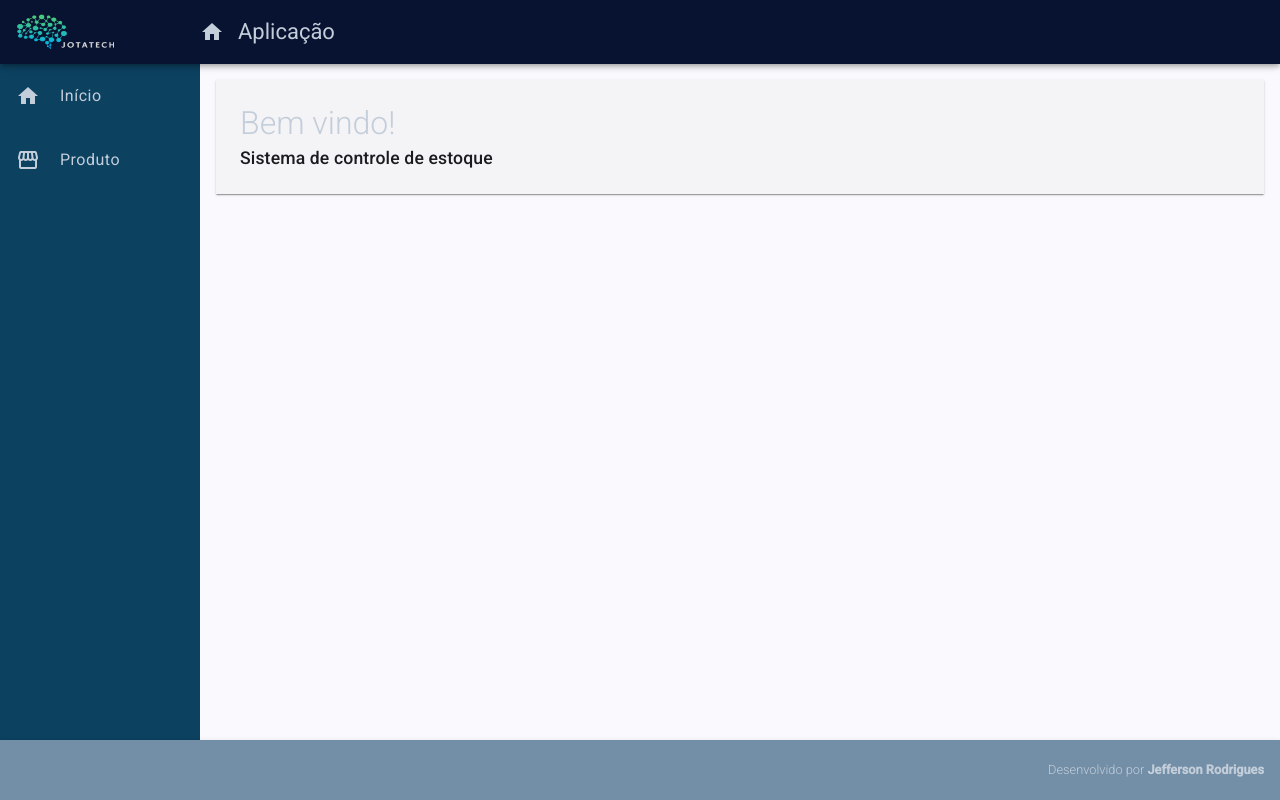
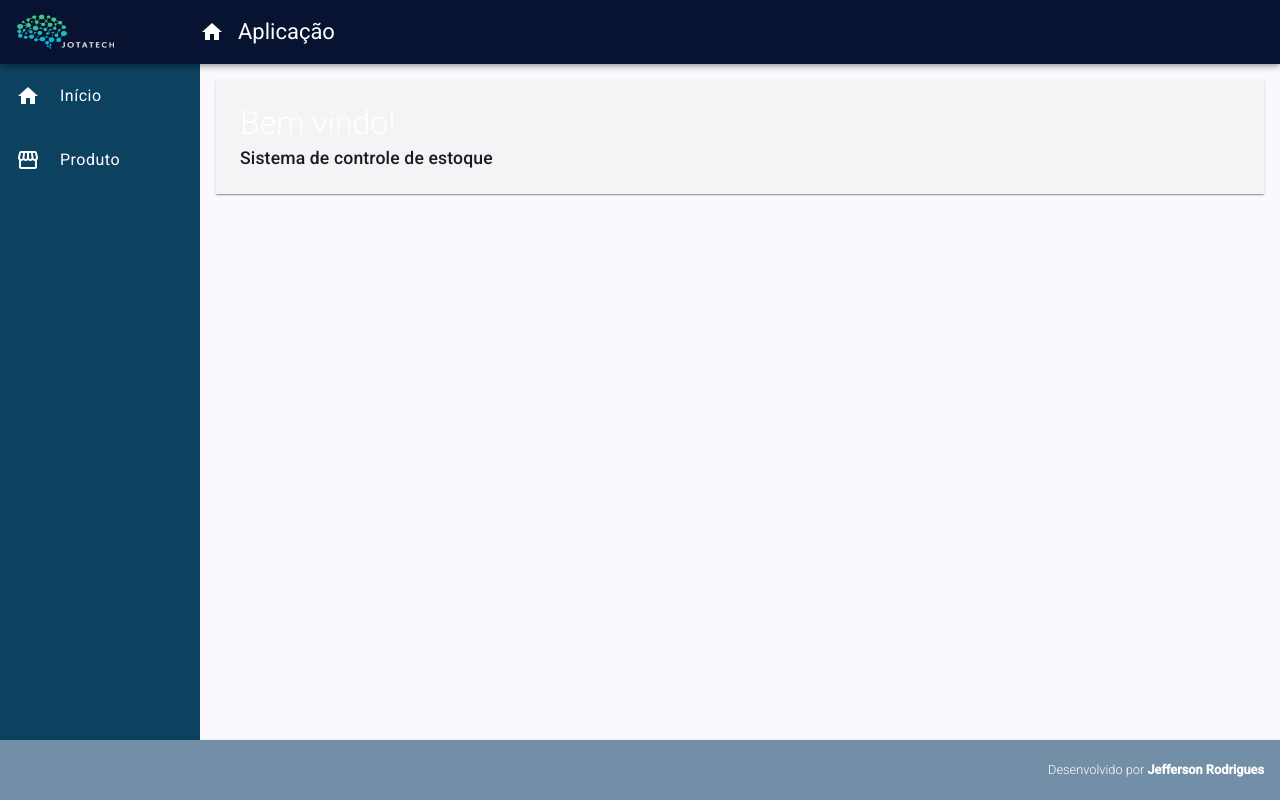
Before and after one commit to Jeff-Rdg/Stock_v2, an Angular app: page / in a window 1280 px wide. Built offline with nearby package versions, Linux system fonts and the light colour scheme.

Commit message:
feat: include global config

```diff
--- a/src/styles.scss
+++ b/src/styles.scss
@@ -23,5 +23,21 @@ body {
 }
 
 * {
-  color: #c3ceda;
+  color: #FFFFFF;
 }
+
+.mat-nav-list, .nav-list {
+  -webkit-user-select: none;
+  -moz-user-select: none;
+  -ms-user-select: none;
+  user-select: none;
+
+  a {
+    cursor: pointer;
+
+    &:active, &:focus {
+      outline: none;
+      background-color: transparent;
+    }
+  }
+}
```
